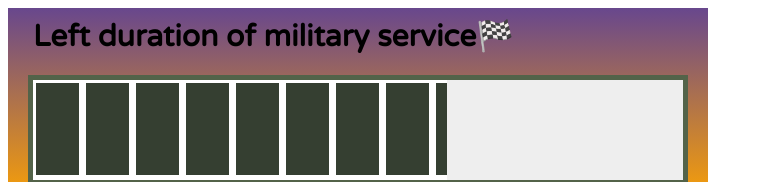
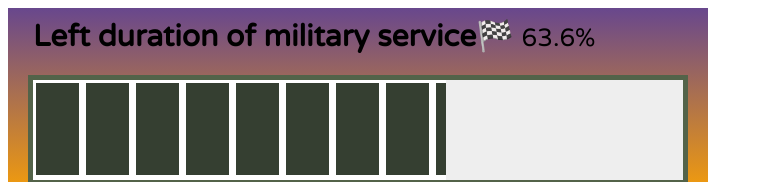
Before and after one commit to Hesh0629/front_end_study, a plain HTML site: page goondori/goondori.html in a window 1280 px wide. Shown: the top 182 px of the page, without its empty margins (0-763 px from the left). Drawn offline with Linux system fonts and the light colour scheme.

Commit message:
goondori 09.19 마무리

```diff
--- a/goondori/goondori.html
+++ b/goondori/goondori.html
@@ -6,7 +6,9 @@
 	</head>
 	<body>
 		<div id="contents">
-			<p id="title-comp"><b>Left duration of military service</b>🏁</p>
+			<p id="title-comp"><b>Left duration of military service</b>🏁
+			<span id="percent_on_screen"></span>
+			</p>
 			<div id="border-comp">
 				<div id="battery"></div>
 			</div>
@@ -16,8 +18,12 @@
 				var edDate = new Date(2022, 03, 06);
 				var btDay = (now.getTime() - stDate.getTime()) / (1000 * 60 * 60 * 24);
 				var percent = (btDay / 546) * 100;
+				percent+="%";
+				percent=(percent[0]+percent[1]+percent[2]+percent[3])+"%";
 				var battery = document.getElementById('battery');
-				battery.style.width=percent+"%";
+				var percent_on_screen = document.getElementById('percent_on_screen');
+				battery.style.width=percent;
+				percent_on_screen.innerText=percent;
 			</script>
 		</div>
 	</body>
--- a/goondori/style.css
+++ b/goondori/style.css
@@ -4,6 +4,10 @@
 	padding:10px 5px;
 	font-family: 'Varela Round', sans-serif;
 	font-size:30px;
+}
+#percent_on_screen{
+	font-family: 'Varela Round', sans-serif;
+	font-size:25px;
 }
 #contents{
 	width:700px;
```
